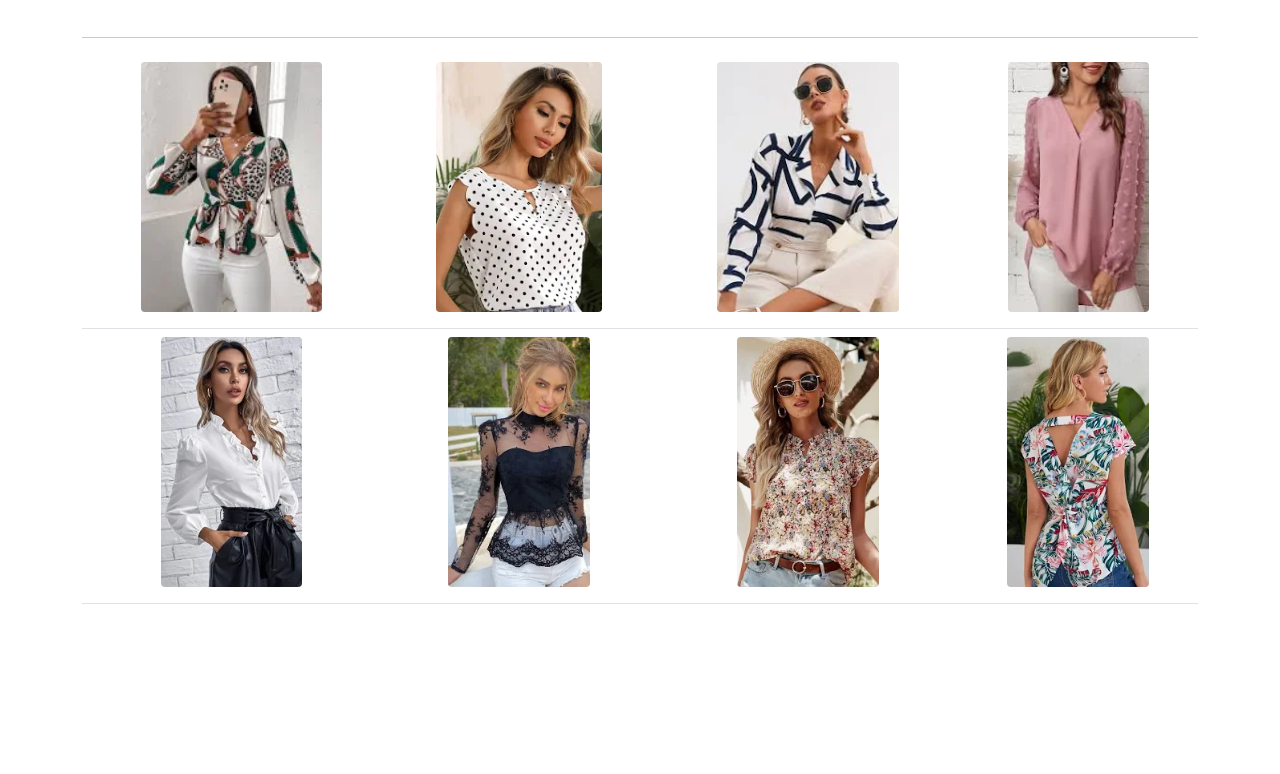
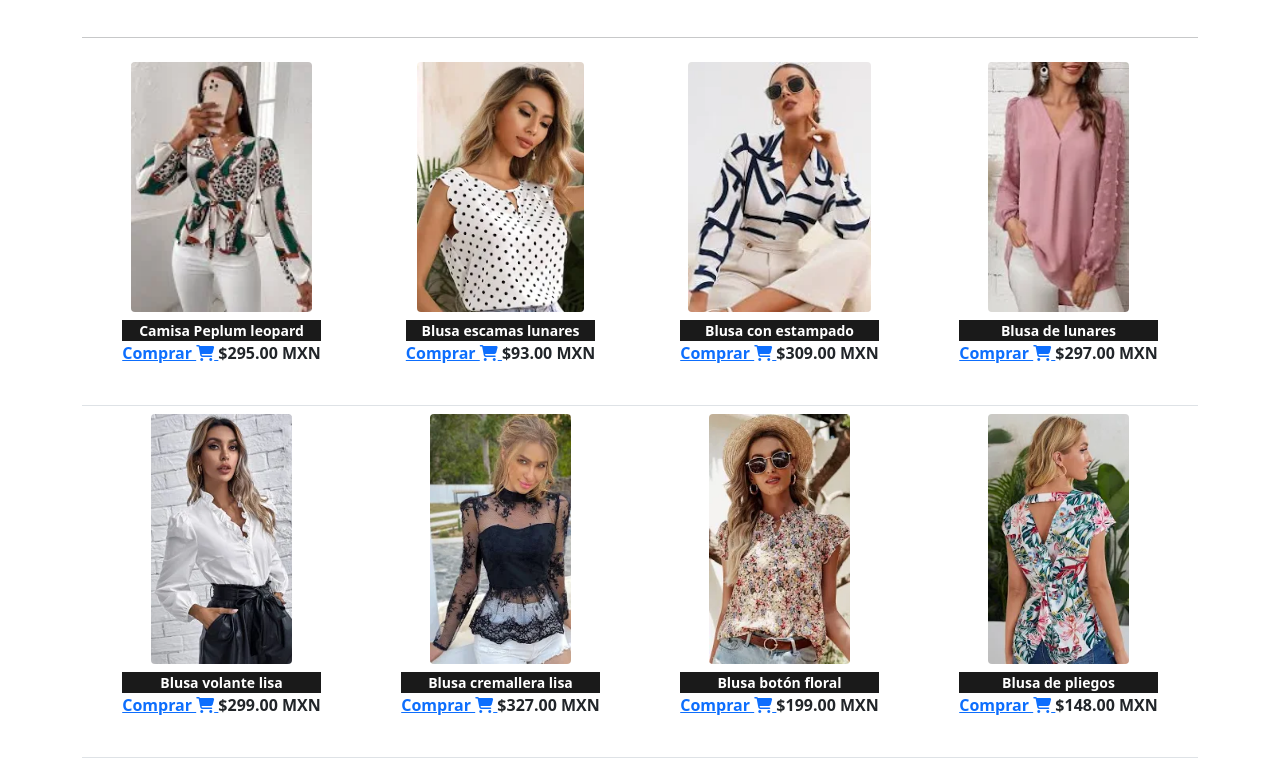
Before and after one commit to RoboMikke/git3, a plain HTML site: page catalogo.html in a window 1280 px wide. Shown: the part 157-931 px from the top of the page. Before the commit the page ends 800 px from the top, so only its background shows below. Drawn offline with nearby package versions, Linux system fonts and the light colour scheme.

Commit message:
Commit 10: Se agrego la información a las imágenes del catalogo.html

```diff
--- a/catalogo.html
+++ b/catalogo.html
@@ -53,44 +53,62 @@
           <table  class="table" style="text-align: center;">
             <tr>
                 <td>
-
+                <figure class="figure">
                     <img src="img/cat1.webp" style="height: 250px; width: auto;" class="figure-img img-fluid rounded" alt="...">
+                    <figcaption class="figure-caption" style="background-color: rgb(26, 26, 26); color: white;"> Camisa Peplum leopard</figcaption>
+                    <p><a href="#">Comprar <i class="fa-solid fa-cart-shopping"></i> </a> $295.00 MXN</p>
+                  </figure>
                 </td>
                 <td>
-
+                <figure class="figure">
                     <img src="img/cat2.webp" style="height: 250px; width: auto;" class="figure-img img-fluid rounded" alt="...">
-
+                    <figcaption class="figure-caption" style="background-color: rgb(26, 26, 26); color: white;"> Blusa escamas lunares</figcaption>
+                    <p><a href="#" >Comprar <i class="fa-solid fa-cart-shopping"></i> </a> $93.00 MXN</p>
+                    </figure>
                 </td>
                 <td>
-
+                <figure class="figure">
                     <img src="img/cat3.webp" style="height: 250px; width: auto;" class="figure-img img-fluid rounded" alt="...">
-
+                    <figcaption class="figure-caption" style="background-color: rgb(26, 26, 26); color: white;"> Blusa con estampado</figcaption>
+                    <p><a href="#" >Comprar <i class="fa-solid fa-cart-shopping"></i> </a> $309.00 MXN</p>
+                    </figure>
                 </td>
                 <td>
-
+                <figure class="figure">
                     <img src="img/cat4.webp" style="height: 250px; width: auto;" class="figure-img img-fluid rounded" alt="...">
-
+                    <figcaption class="figure-caption" style="background-color: rgb(26, 26, 26); color: white;"> Blusa de lunares</figcaption>
+                    <p><a href="#" >Comprar <i class="fa-solid fa-cart-shopping"></i> </a> $297.00 MXN</p>
+                    </figure>
                 </td>
             </tr>
             <tr>
                 <td>
-
+                <figure class="figure">
                     <img src="img/cat5.webp" style="height: 250px; width: auto;" class="figure-img img-fluid rounded" alt="...">
+                    <figcaption class="figure-caption" style="background-color: rgb(26, 26, 26); color: white;"> Blusa volante lisa</figcaption>
+                    <p><a href="#" >Comprar <i class="fa-solid fa-cart-shopping"></i> </a> $299.00 MXN</p>
+                  </figure>
                 </td>
                 <td>
-
+                <figure class="figure">
                     <img src="img/cat6.webp" style="height: 250px; width: auto;" class="figure-img img-fluid rounded" alt="...">
-
+                    <figcaption class="figure-caption" style="background-color: rgb(26, 26, 26); color: white;"> Blusa cremallera lisa</figcaption>
+                    <p><a href="#" >Comprar <i class="fa-solid fa-cart-shopping"></i> </a> $327.00 MXN</p>
+                    </figure>
                 </td>
                 <td>
-
+                <figure class="figure">
                     <img src="img/cat7.webp" style="height: 250px; width: auto;" class="figure-img img-fluid rounded" alt="...">
-
+                    <figcaption class="figure-caption" style="background-color: rgb(26, 26, 26); color: white;"> Blusa botón floral</figcaption>
+                    <p><a href="#" >Comprar <i class="fa-solid fa-cart-shopping"></i> </a> $199.00 MXN</p>
+                    </figure>
                 </td>
                 <td>
-
+                <figure class="figure">
                     <img src="img/cat8.webp" style="height: 250px; width: auto;" class="figure-img img-fluid rounded" alt="...">
-
+                    <figcaption class="figure-caption" style="background-color: rgb(26, 26, 26); color: white;"> Blusa de pliegos</figcaption>
+                    <p><a href="#" >Comprar <i class="fa-solid fa-cart-shopping"></i> </a> $148.00 MXN</p>
+                    </figure>
                 </td>
             </tr>
           </table>
```
Lines whose indentation alone changed are shown as unchanged.
